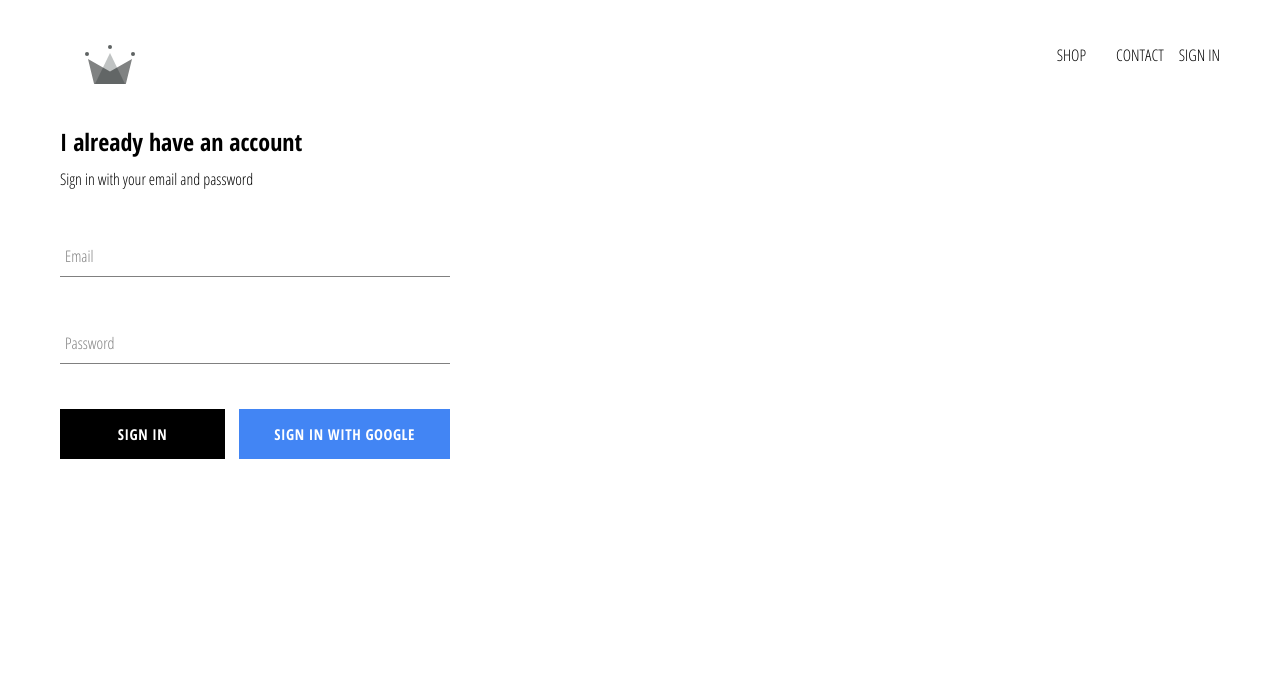
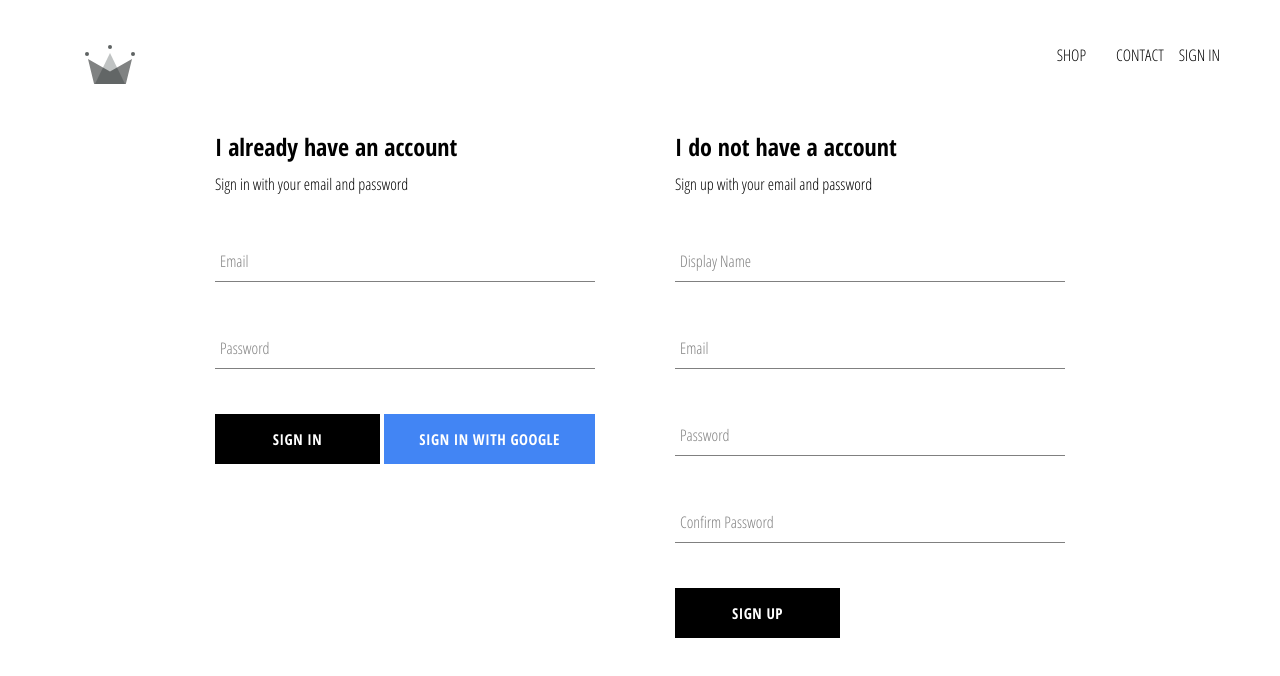
Before and after one commit to NaqashAhmed471/crwn-clothing, a React (Create React App) app: page /signin in a window 1280 px wide. Shown: the top 676 px of the page. Built offline with nearby package versions, Linux system fonts and the light colour scheme; no server answers; a web font is replaced by a local one.

Commit message:
completed firebase

```diff
--- a/src/App.js
+++ b/src/App.js
@@ -8,22 +8,42 @@ import ShopPage from "./pages/shop/ShopPage";
 import Header from "./components/header/Header";
 import SignInAndUp from "./pages/signin-and-signup/SignInAndUp";
 
-import { auth } from "../src/firebase/firebase.utils";
+import {
+  auth,
+  createUserProfileDocument,
+} from "../src/firebase/firebase.utils";
 
 import { onAuthStateChanged } from "firebase/auth";
+import { onSnapshot } from "firebase/firestore";
 
 function App() {
   const [currentUser, setCurrentUser] = useState(null);
 
   useEffect(() => {
-    const unsubAuth = onAuthStateChanged(auth, (user) => {
-      setCurrentUser(user);
-      console.log(currentUser);
+    const unsubAuth = onAuthStateChanged(auth, async (userAuth) => {
+      if (userAuth) {
+        const userDoc = await createUserProfileDocument(userAuth);
+        onSnapshot(userDoc, (doc) => {
+          setCurrentUser({
+            id: doc.id,
+            ...doc.data(),
+          });
+        });
+      } else {
+        setCurrentUser(userAuth);
+      }
     });
+
     return () => {
       unsubAuth();
     };
   }, []);
+
+  useEffect(() => {
+    if (currentUser) {
+      console.log("currentUser", currentUser);
+    }
+  }, [currentUser]);
 
   return (
     <div className="App">
--- a/src/components/sign-in/SignIn.js
+++ b/src/components/sign-in/SignIn.js
@@ -5,12 +5,14 @@ import { makeStyles } from "@mui/styles";
 import FormInput from "../form-input/FormInput";
 import CustomButton from "../custom-button/CustomButton";
 
-import { signInWithGoogle } from "../../firebase/firebase.utils";
+import { auth, signInWithGoogle } from "../../firebase/firebase.utils";
+
+import { signInWithEmailAndPassword } from "firebase/auth";
 
 const useStyles = makeStyles(() => {
   return {
     signIn: {
-      width: "390px",
+      width: "380px",
       display: "flex",
       flexDirection: "column",
     },
@@ -31,10 +33,18 @@ const SignIn = () => {
 
   const { signIn, title, buttons } = useStyles();
 
-  const handleSubmit = (event) => {
+  const handleSubmit = async (event) => {
     event.preventDefault();
 
-    setSignInUser({ email: "", password: "" });
+    const { email, password } = signInUser;
+
+    await signInWithEmailAndPassword(auth, email, password)
+      .then(() => {
+        setSignInUser({ email: "", password: "" });
+      })
+      .catch((err) => {
+        console.log(err.message);
+      });
   };
 
   const handleChange = (event) => {
@@ -53,6 +63,7 @@ const SignIn = () => {
           label="Email"
           value={signInUser.email}
           handleChange={handleChange}
+          required
         />
         <FormInput
           type="password"
@@ -60,6 +71,7 @@ const SignIn = () => {
           label="Password"
           value={signInUser.password}
           handleChange={handleChange}
+          required
         />
 
         <div className={buttons}>
--- /dev/null
+++ b/src/components/sign-up/SignUp.js
@@ -0,0 +1,115 @@
+import React, { useState } from "react";
+
+import { makeStyles } from "@mui/styles";
+
+import FormInput from "../form-input/FormInput";
+import CustomButton from "../custom-button/CustomButton";
+
+import {
+  auth,
+  createUserProfileDocument,
+} from "../../firebase/firebase.utils.js";
+
+import { createUserWithEmailAndPassword } from "firebase/auth";
+
+const useStyles = makeStyles(() => {
+  return {
+    signUp: {
+      width: "390px",
+      display: "flex",
+      flexDirection: "column",
+    },
+
+    title: {
+      margin: "10px 0",
+    },
+  };
+});
+
+const SignUp = () => {
+  const [signUpUser, setSignUpUser] = useState({
+    displayName: "",
+    email: "",
+    password: "",
+    confirmPassword: "",
+  });
+
+  const { signUp, title } = useStyles();
+
+  const handleSubmit = async (e) => {
+    e.preventDefault();
+
+    const { displayName, email, password, confirmPassword } = signUpUser;
+
+    if (password !== confirmPassword) {
+      alert("password don't match");
+      return;
+    }
+
+    await createUserWithEmailAndPassword(auth, email, password)
+      .then((Crediantials) => {
+        createUserProfileDocument(Crediantials.user, { displayName });
+        setSignUpUser({
+          displayName: "",
+          email: "",
+          password: "",
+          confirmPassword: "",
+        });
+      })
+      .catch((err) => {
+        console.log(err.message);
+      });
+  };
+
+  const handleChange = (event) => {
+    setSignUpUser({ ...signUpUser, [event.target.name]: event.target.value });
+  };
+
+  return (
+    <div className={signUp}>
+      <h2 className={title}>I do not have a account</h2>
+      <span>Sign up with your email and password</span>
+      <form onSubmit={handleSubmit}>
+        <FormInput
+          type="text"
+          name="displayName"
+          value={signUpUser.displayName}
+          onChange={handleChange}
+          label="Display Name"
+          required
+        />
+
+        <FormInput
+          type="email"
+          name="email"
+          value={signUpUser.email}
+          onChange={handleChange}
+          label="Email"
+          required
+        />
+
+        <FormInput
+          type="password"
+          name="password"
+          value={signUpUser.password}
+          onChange={handleChange}
+          label="Password"
+          required
+        />
+
+        <FormInput
+          type="password"
+          name="confirmPassword"
+          value={signUpUser.confirmPassword}
+          onChange={handleChange}
+          label="Confirm Password"
+          required
+        />
+
+        <CustomButton type="submit">SIGN UP</CustomButton>
+      </form>
+    </div>
+  );
+};
+
+export default SignUp;
--- a/src/firebase/firebase.utils.js
+++ b/src/firebase/firebase.utils.js
@@ -1,7 +1,14 @@
 import { initializeApp } from "firebase/app";
-import "firebase/firestore";
+import {
+  getFirestore,
+  collection,
+  doc,
+  getDoc,
+  setDoc,
+} from "firebase/firestore";
 import { getAuth, signInWithPopup, GoogleAuthProvider } from "firebase/auth";
 
+// Your web app's Firebase configuration
 const config = {
   apiKey: "AIzaSyDnYHCwkW6gG4H0ek4M3Zd7ZgAMq-RXytQ",
   authDomain: "crwn-clothing-663b2.firebaseapp.com",
@@ -12,8 +19,33 @@ const config = {
 };
 
 initializeApp(config);
+export const db = getFirestore();
+export const auth = getAuth();
 
-export const auth = getAuth();
+export const createUserProfileDocument = async (userAuth, additionalData) => {
+  if (!userAuth) return;
+
+  const userRef = collection(db, "users");
+  const userDoc = doc(db, "users", userAuth.uid);
+  const docSnap = await getDoc(userDoc);
+
+  if (!docSnap.exists()) {
+    const { displayName, email } = userAuth;
+    const createdAt = new Date();
+
+    try {
+      await setDoc(userDoc, {
+        displayName,
+        email,
+        createdAt,
+        ...additionalData,
+      });
+    } catch (error) {
+      console.log("error creating user", error.message);
+    }
+  }
+  return userDoc;
+};
 
 const provider = new GoogleAuthProvider();
 provider.setCustomParameters({ prompt: "select_account" });
--- a/src/pages/signin-and-signup/SignInAndUp.js
+++ b/src/pages/signin-and-signup/SignInAndUp.js
@@ -3,9 +3,17 @@ import React from "react";
 import { makeStyles } from "@mui/styles";
 
 import SignIn from "../../components/sign-in/SignIn";
+import SignUp from "../../components/sign-up/SignUp";
 
 const useStyles = makeStyles(() => {
-  return {};
+  return {
+    signInAndUp: {
+      width: "850px",
+      display: "flex",
+      justifyContent: "space-between",
+      margin: "30px auto",
+    },
+  };
 });
 
 const SignInAndUp = () => {
@@ -13,6 +21,7 @@ const SignInAndUp = () => {
   return (
     <div className={signInAndUp}>
       <SignIn />
+      <SignUp />
     </div>
   );
 };
```
